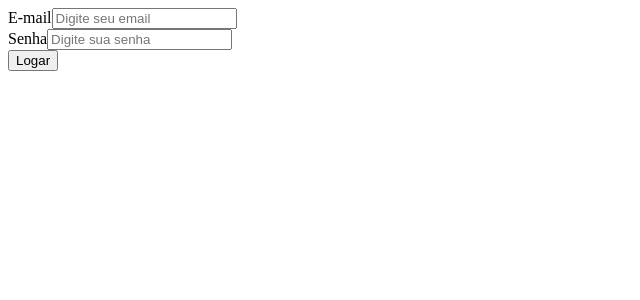
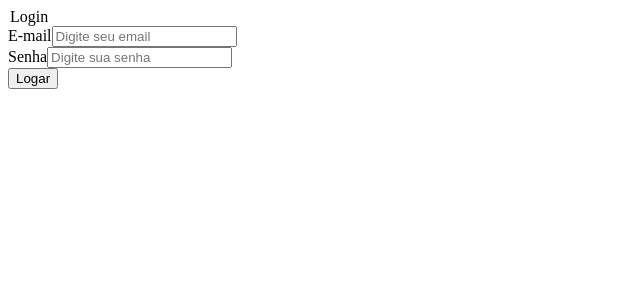
Before and after one commit to DaniSimoni/user-caps, a React (Vite) app: page / in a window 1280 px wide. Shown: the top 300 px of the page, without its empty margins (0-640 px from the left). Built offline with nearby package versions, Linux system fonts and the light colour scheme.

Commit message:
adicionando a legend

```diff
--- a/src/components/Login/Login.component.jsx
+++ b/src/components/Login/Login.component.jsx
@@ -9,6 +9,7 @@ const redirectToLogin = () => {
 
     return (
         <form onSubmit={redirectToLogin}>
+            <legend>Login</legend>
         <div className="imput-group">
             <label htmlFor="email">E-mail</label>
             <input type="text" id="email" placeholder="Digite seu email"/>
```
